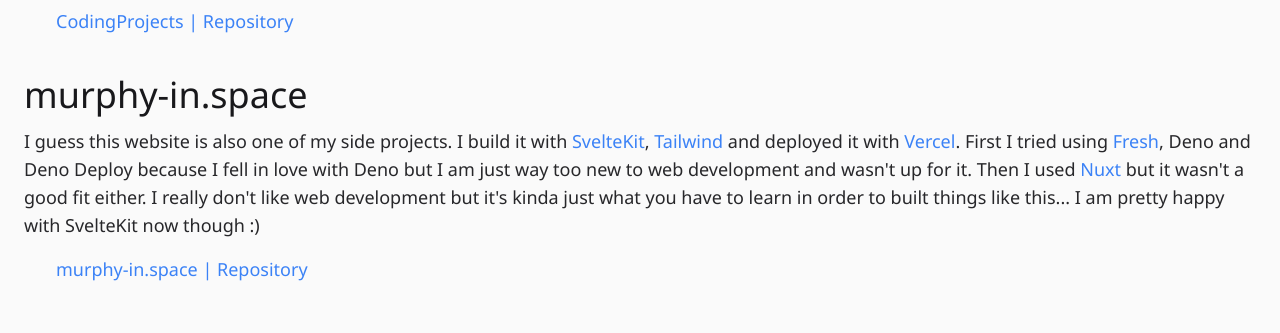
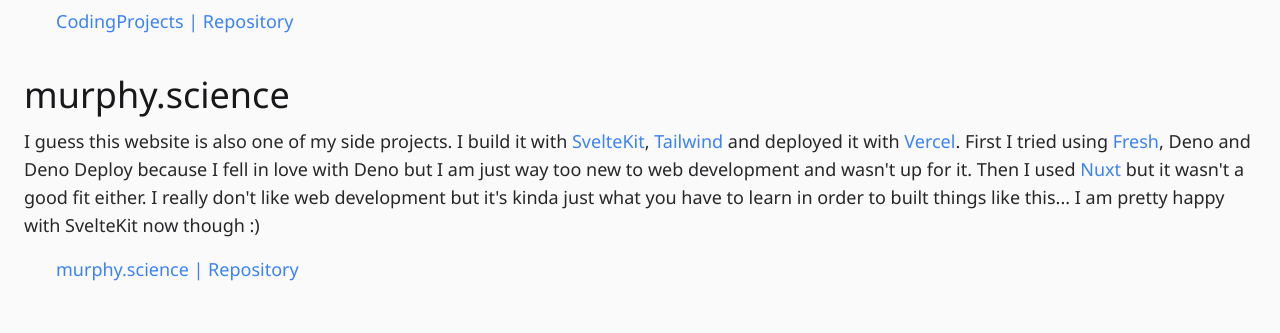
Before and after one commit to StrangeGirlMurph/murphy.science, a SvelteKit app: page /projects in a window 1280 px wide. Shown: the part 938-1271 px from the top of the page. Built offline with nearby package versions, Linux system fonts and the light colour scheme; some icons are missing.

Commit message:
new domain

```diff
--- a/package.json
+++ b/package.json
@@ -1,5 +1,5 @@
 {
-	"name": "murphy-in.space",
+	"name": "murphy.science",
 	"version": "0.0.1",
 	"private": true,
 	"scripts": {
--- a/src/error.html
+++ b/src/error.html
@@ -8,6 +8,6 @@
 	</head>
 	<body>
 		<h1>Error %sveltekit.status% - %sveltekit.error.message%</h1>
-		<p>Something seriously broke :( Get back to the <a href="https://murphy-in.space">homepage</a>.</p>
+		<p>Something seriously broke :( Get back to the <a href="https://murphy.science">homepage</a>.</p>
 	</body>
 </html>
--- a/src/routes/aboutme/+page.svelte
+++ b/src/routes/aboutme/+page.svelte
@@ -179,9 +179,9 @@
 	<Links
 		links={[
 			{
-				href: `mailto:hello@murphy-in.space`,
+				href: `mailto:hello@murphy.science`,
 				type: `mail`,
-				name: `hello@murphy-in.space`
+				name: `hello@murphy.science`
 			}
 		]}
 	/>
--- a/src/routes/projects/+page.svelte
+++ b/src/routes/projects/+page.svelte
@@ -89,7 +89,7 @@
 </section>
 
 <h1>
-	<a href="/">murphy-in.space</a>
+	<a href="/">murphy.science</a>
 </h1>
 <section>
 	<p>
@@ -107,9 +107,9 @@
 	<Links
 		links={[
 			{
-				name: `murphy-in.space | Repository`,
+				name: `murphy.science | Repository`,
 				type: `github`,
-				href: `https://github.com/StrangeGirlMurph/murphy-in.space`
+				href: `https://github.com/StrangeGirlMurph/murphy.science`
 			}
 		]}
 	/>
```
Also changed, not shown: 1 other file (tests, documents, lock files or other folders).
